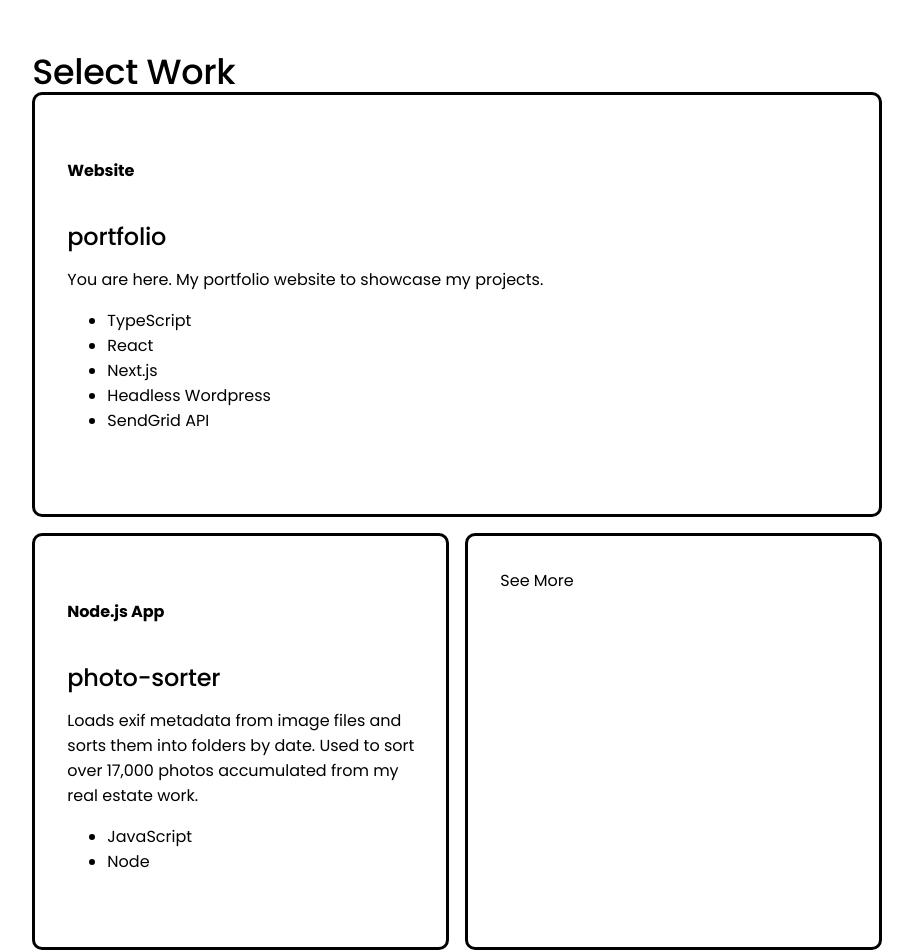
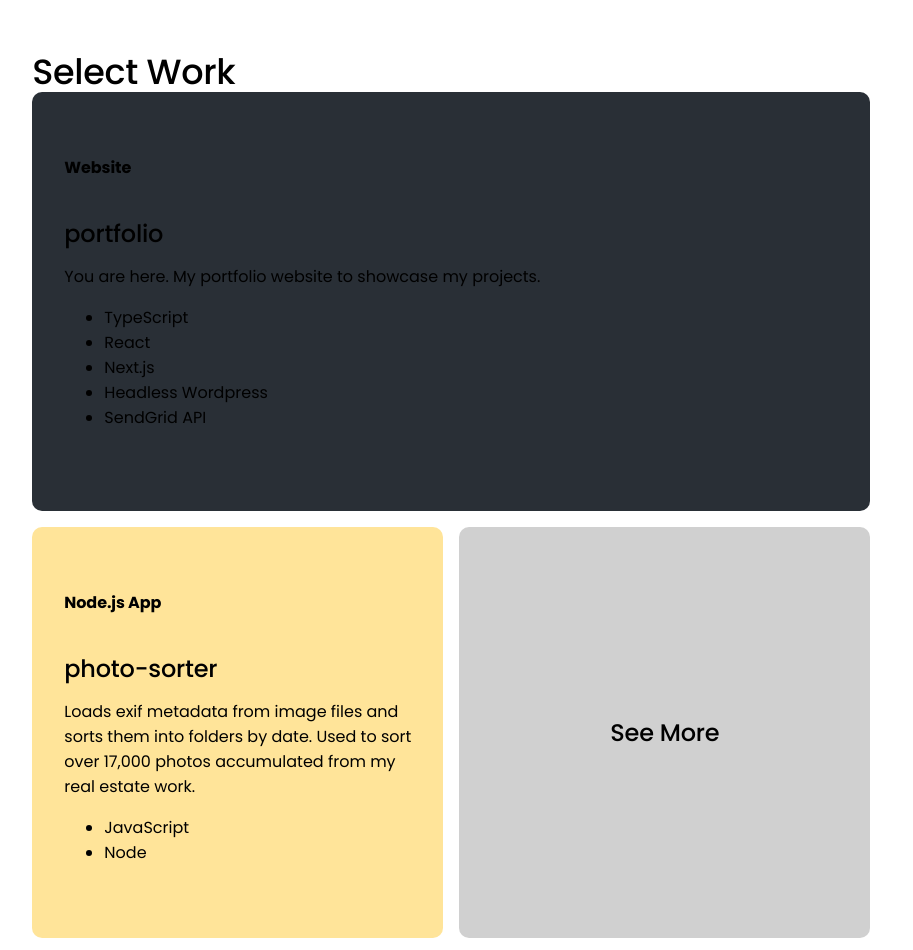
Before and after one commit to davidtaing/portfolio, a Next.js app: page / in a window 1280 px wide. Shown: the part 800-1750 px from the top of the page, without its empty margins (269-1182 px from the left). Built offline with nearby package versions, Linux system fonts and the light colour scheme.

Commit message:
style: multiple components
- added className props to Card & SelectWorkCard
- refactored see more card as separate component
- added bg-color class names to cards

```diff
--- a/src/components/Card/index.tsx
+++ b/src/components/Card/index.tsx
@@ -2,19 +2,21 @@ import { FC } from "react";
 import styled from "styled-components";
 
 interface Props {
+  className?: string;
   size?: "medium" | "large";
 }
 
 const StyledArticle = styled.article`
-  border: solid;
   border-radius: 10px;
   padding: 2rem;
 `;
 
-const Card: FC<Props> = ({ size, children }) => {
+const Card: FC<Props> = ({ className, size = "medium", children }) => {
   return (
     <StyledArticle
-      className={`card ${size === "large" ? " card-large" : " card-medium"}`}
+      className={`card ${className} ${
+        size === "large" ? " card-large" : " card-medium"
+      }`}
     >
       {children}
     </StyledArticle>
--- /dev/null
+++ b/src/components/SeeMoreCard/index.tsx
@@ -0,0 +1,28 @@
+import Link from "next/link";
+import styled from "styled-components";
+import Card from "../Card";
+
+const StyledDiv = styled.div`
+  align-items: center;
+  justify-content: center;
+
+  .text {
+    padding: 0;
+  }
+`;
+
+const SeeMoreCard = () => {
+  return (
+    <Card className="bg-lightgrey">
+      <StyledDiv className="flex">
+        <Link href="/work">
+          <a>
+            <h2 className="text ">See More</h2>
+          </a>
+        </Link>
+      </StyledDiv>
+    </Card>
+  );
+};
+
+export default SeeMoreCard;
--- a/src/components/SelectWorkCard/index.tsx
+++ b/src/components/SelectWorkCard/index.tsx
@@ -3,6 +3,7 @@ import styled from "styled-components";
 import Card from "../Card";
 
 interface Props {
+  className?: string;
   title: string;
   category: string;
   description: string;
@@ -10,7 +11,10 @@ interface Props {
   size?: "medium" | "large";
 }
 
+const StyledDiv = styled.div``;
+
 const SelectWorkCard: FC<Props> = ({
+  className,
   title,
   category,
   description,
@@ -18,7 +22,8 @@ const SelectWorkCard: FC<Props> = ({
   size = "medium",
 }) => {
   return (
-    <Card size={size}>
+    <Card size={size} className={className}>
+      <StyledDiv>
         <h4 className="category">{category}</h4>
         <h2 className="title">{title}</h2>
         <p className="description">{description}</p>
@@ -27,6 +32,7 @@ const SelectWorkCard: FC<Props> = ({
             <li key={`${title}-${skill}`}>{skill}</li>
           ))}
         </ul>
+      </StyledDiv>
     </Card>
   );
 };
--- a/src/containers/SelectWorkSection/index.tsx
+++ b/src/containers/SelectWorkSection/index.tsx
@@ -1,6 +1,6 @@
 import styled from "styled-components";
 import SelectWorkCard from "../../components/SelectWorkCard";
-import Card from "../../components/Card";
+import SeeMoreCard from "../../components/SeeMoreCard";
 
 const StyledSection = styled.section`
   .content {
@@ -23,6 +23,7 @@ const SelectWorkSection = () => {
           <h1 className="fs-h900">Select Work</h1>
           <div className="grid">
             <SelectWorkCard
+              className="bg-darkgrey"
               size="large"
               title="portfolio"
               category="Website"
@@ -37,12 +38,13 @@ const SelectWorkSection = () => {
             to showcase my projects."
             />
             <SelectWorkCard
+              className="bg-accent"
               title="photo-sorter"
               category="Node.js App"
               skills={["JavaScript", "Node"]}
               description="Loads exif metadata from image files and sorts them into folders by date. Used to sort over 17,000 photos accumulated from my real estate work."
             />
-            <Card>See More</Card>
+            <SeeMoreCard />
           </div>
         </div>
       </div>
```
Lines whose indentation alone changed are shown as unchanged.
